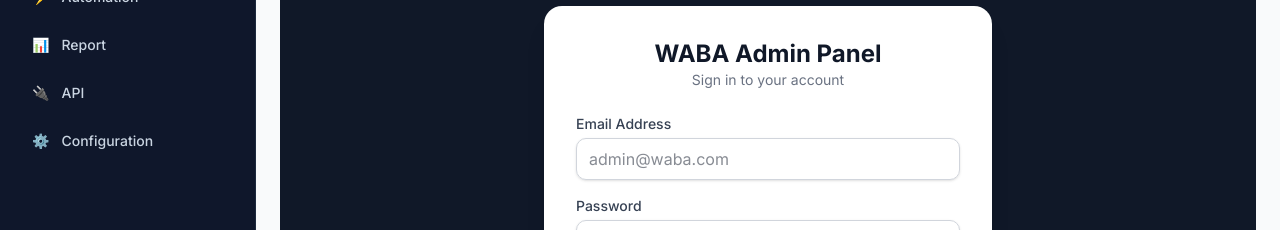
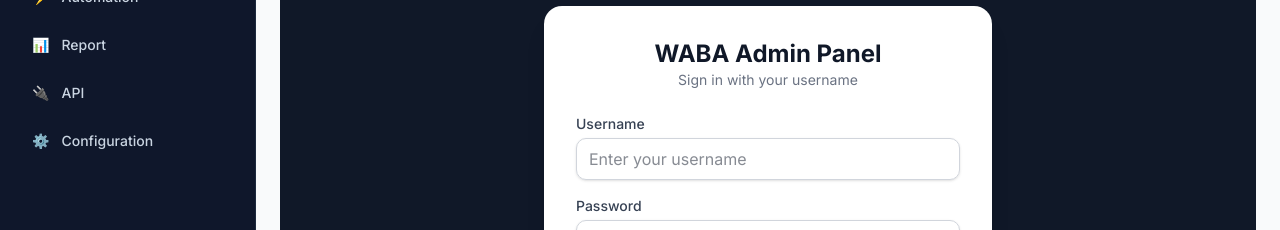
Before and after one commit to animeshfortius/waba-admin-panel, a Next.js app: page /login in a window 1280 px wide. Shown: the part 308-538 px from the top of the page. Built offline with nearby package versions, Linux system fonts and the light colour scheme.

Commit message:
Switch login from email to username

```diff
--- a/app/login/page.tsx
+++ b/app/login/page.tsx
@@ -4,7 +4,7 @@ import { useState } from "react";
 import { useRouter } from "next/navigation";
 
 export default function LoginPage() {
-  const [email, setEmail] = useState("");
+  const [username, setUsername] = useState("");
   const [password, setPassword] = useState("");
   const [error, setError] = useState("");
   const [loading, setLoading] = useState(false);
@@ -19,7 +19,7 @@ export default function LoginPage() {
       const res = await fetch("/api/auth/login", {
         method: "POST",
         headers: { "Content-Type": "application/json" },
-        body: JSON.stringify({ email, password }),
+        body: JSON.stringify({ username, password }),
       });
 
       const data = await res.json();
@@ -28,7 +28,6 @@ export default function LoginPage() {
         throw new Error(data.error || "Login failed");
       }
 
-      // Login successful hone par admin dashboard par redirect karein
       router.push("/admin");
     } catch (err: any) {
       setError(err.message || "Something went wrong");
@@ -42,7 +41,7 @@ export default function LoginPage() {
       <div className="w-full max-w-md rounded-2xl bg-white p-8 shadow-xl">
         <div className="mb-6 text-center">
           <h1 className="text-2xl font-bold text-gray-900">WABA Admin Panel</h1>
-          <p className="text-sm text-gray-500">Sign in to your account</p>
+          <p className="text-sm text-gray-500">Sign in with your username</p>
         </div>
 
         {error && (
@@ -53,13 +52,13 @@ export default function LoginPage() {
 
         <form onSubmit={handleLogin} className="space-y-4">
           <div>
-            <label className="block text-sm font-medium text-gray-700">Email Address</label>
+            <label className="block text-sm font-medium text-gray-700">Username</label>
             <input
-              type="email"
+              type="text"
               required
-              value={email}
-              onChange={(e) => setEmail(e.target.value)}
-              placeholder="admin@waba.com"
+              value={username}
+              onChange={(e) => setUsername(e.target.value)}
+              placeholder="Enter your username"
               className="mt-1 w-full rounded-lg border border-gray-300 px-3 py-2 text-gray-900 shadow-sm focus:border-indigo-500 focus:outline-none focus:ring-1 focus:ring-indigo-500"
             />
           </div>
```
